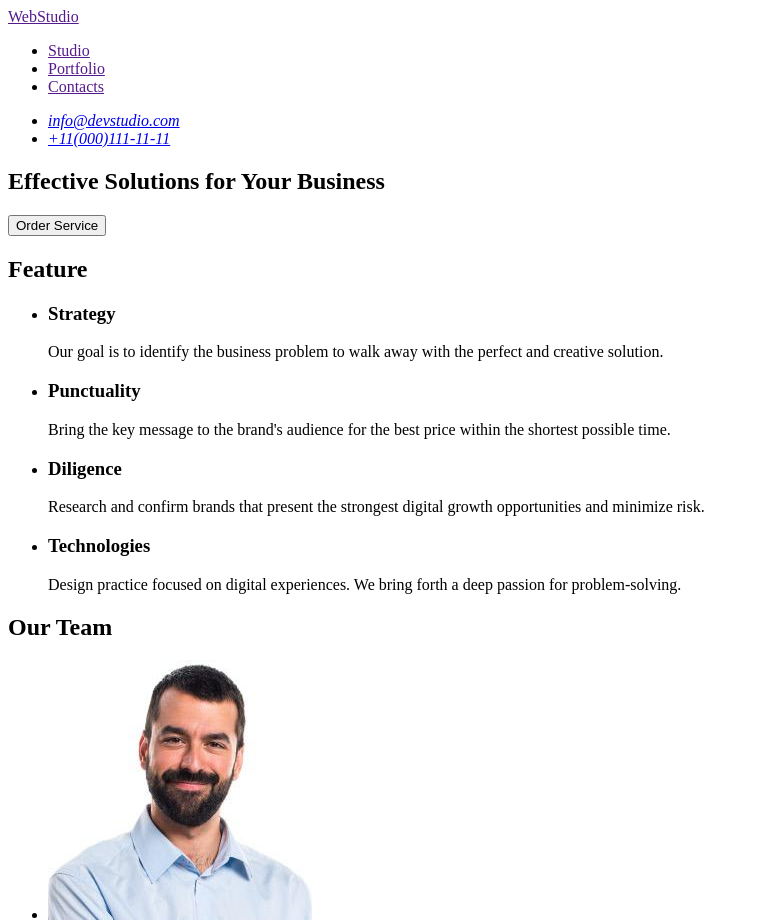
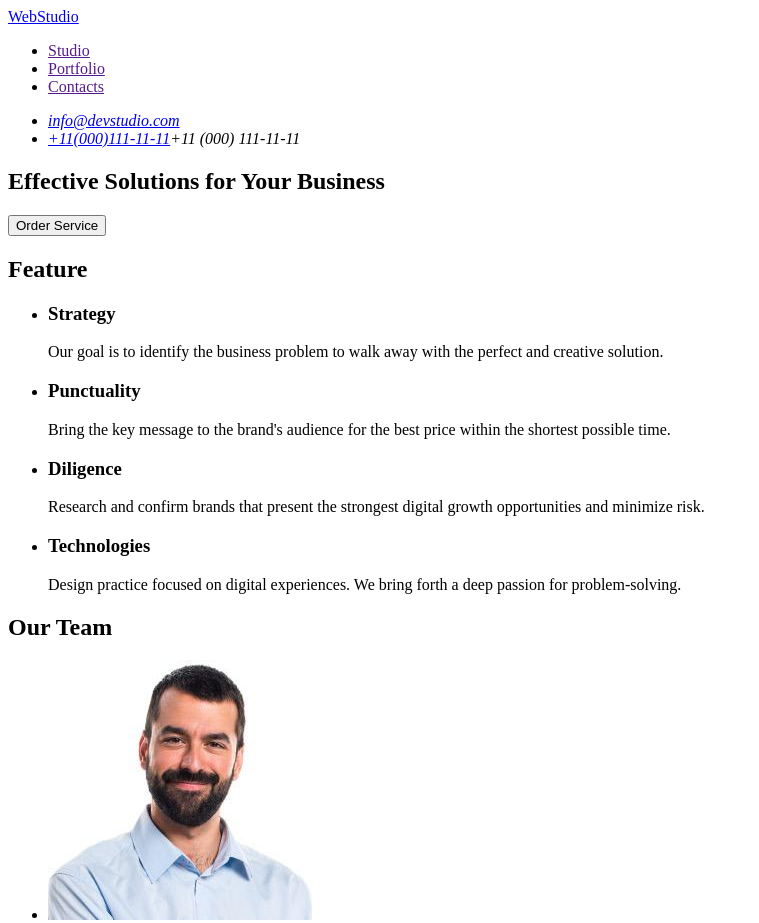
Before and after one commit to odnavdoma/goit-markup-hw-01, a plain HTML site: page index.html in a window 1280 px wide. Shown: the top 923 px of the page, without its empty margins (0-759 px from the left). Drawn offline with Linux system fonts and the light colour scheme.

Commit message:
Add files via upload

```diff
--- a/index.html
+++ b/index.html
@@ -7,8 +7,8 @@
 </head>
 <body>
    <header>
-    <a href="">WebStudio</a>
     <nav>
+        <a href="./index.html">WebStudio</a>
         <ul>
             <li><a href="">Studio</a></li>
             <li><a href="">Portfolio</a></li>
@@ -18,7 +18,7 @@
     <address>
         <ul>
             <li><a href="mailto:info@devstudio.com">info@devstudio.com</a></li>
-            <li><a href="tel:+11(000)111-11-11">+11(000)111-11-11</a></li>
+            <li><a href="tel:+11(000)1111111">+11(000)111-11-11</a>+11 (000) 111-11-11</li>
         </ul>
     </address>
    </header>
@@ -79,7 +79,7 @@
       </section>
    </main>
    <footer>
-     <a href="">WebStudio</a>
+     <a href="./index.html">WebStudio</a>
      <p>Increase the flow of customers and sales for your business with digital marketing & growth solutions.</p>
    </footer>
 </body>
```
